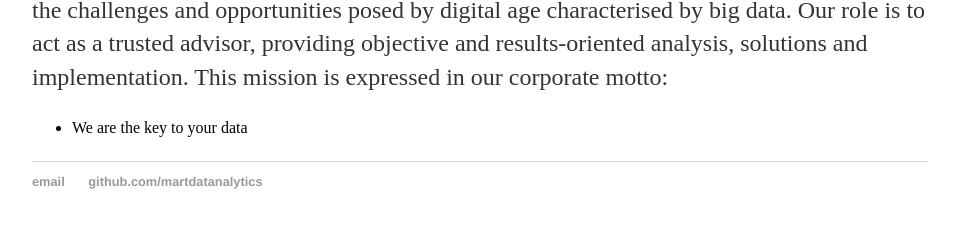
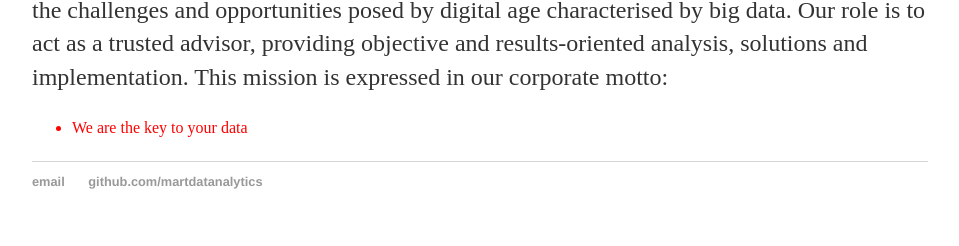
Before and after one commit to martdatanalytics/martdatanalytics.github.io, a Jekyll site: the page built from about/index.html, in a window 1280 px wide. Shown: the part 726-972 px from the top of the page, without its empty margins (160-1119 px from the left). Built offline with Jekyll 4.4.1, drawn with Linux system fonts in a browser that asks for light colours.

Commit message:
Update index.html

```diff
--- a/about/index.html
+++ b/about/index.html
@@ -21,7 +21,7 @@ title: Details
 	role is to act as a trusted advisor, providing objective and results-oriented analysis, solutions and implementation. This
 	mission is expressed in our corporate motto:
 	<ul>
-		<li> We are the key to your data</li>
+		<li style="color: red;"> We are the key to your data</li>
 	</ul>
 	</p>
 </div><!-- /.blurb -->
```
